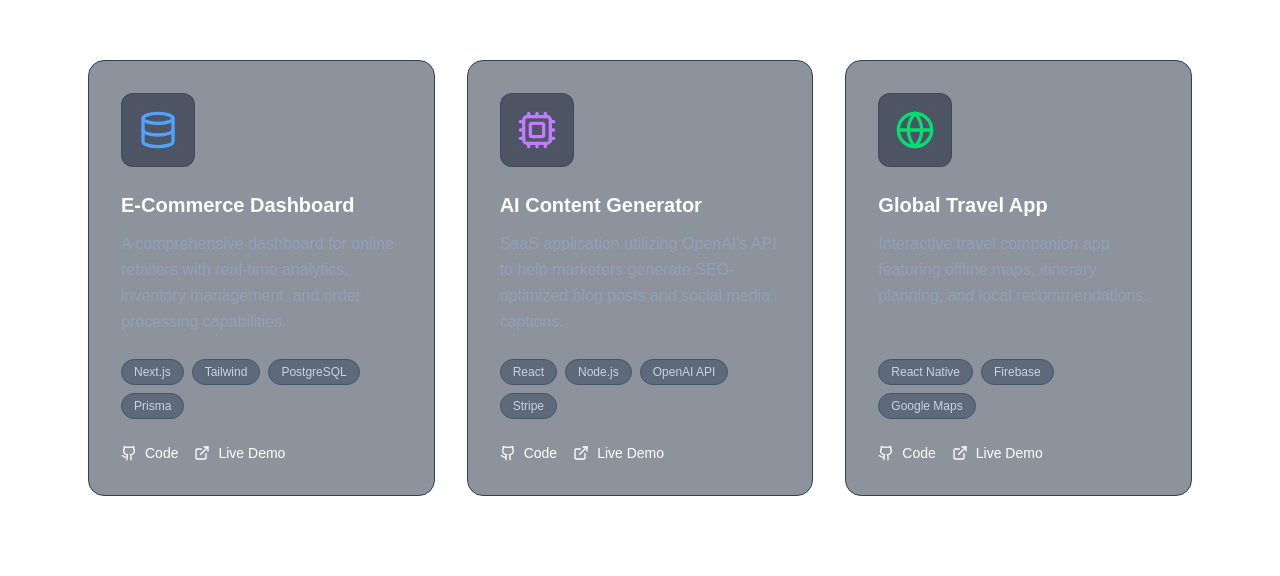
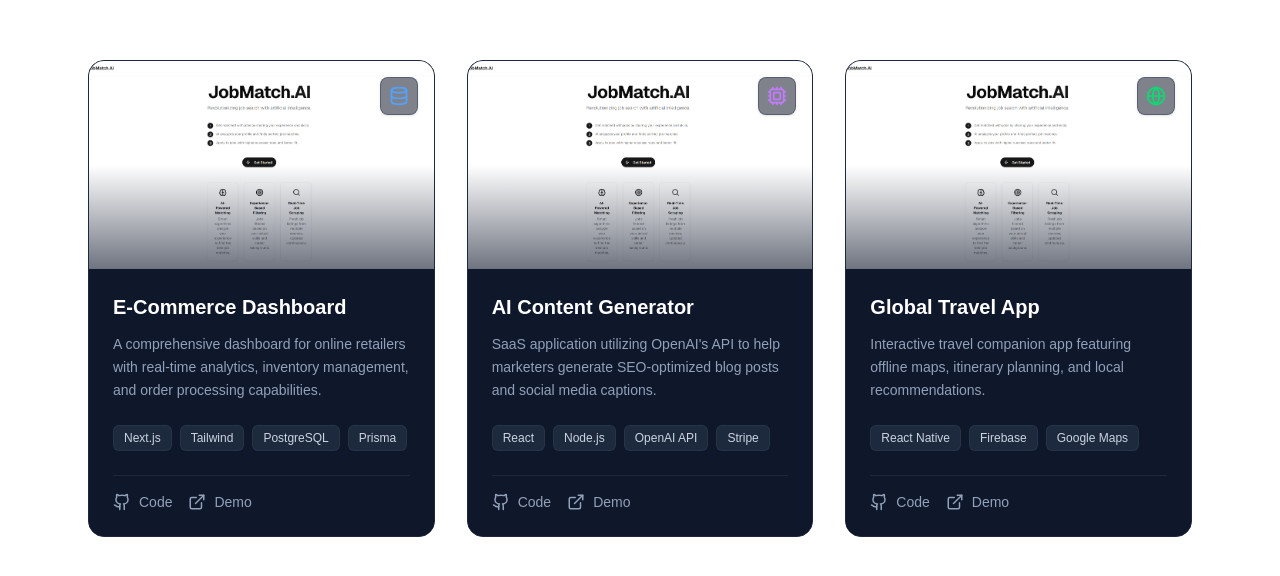
Before and after one commit to thereal4th/portfolio-website, a Next.js app: page /Projects in a window 1280 px wide. Shown: the part 164-740 px from the top of the page. Built offline with nearby package versions, Linux system fonts and the light colour scheme.

Commit message:
updated projects page

```diff
--- a/src/app/Home/page.tsx
+++ b/src/app/Home/page.tsx
@@ -36,10 +36,18 @@ interface HeroProps {
         </div>
 
         <div className="mb-4 flex justify-center gap-8 text-slate-500">
-          <GithubIcon className="hover:text-white cursor-pointer transition-colors" />
-          <LinkedinIcon className="hover:text-white cursor-pointer transition-colors" />
-          <Mail className="hover:text-white cursor-pointer transition-colors" />
-        </div>
+          <a href="https://github.com/thereal4th" target="_blank" rel="noopener noreferrer">
+            <GithubIcon className="hover:text-white cursor-pointer transition-colors" />
+          </a>
+
+          <a href="https://linkedin.com/in/alfredo-venturina-0475b532a" target="_blank" rel="noopener noreferrer">
+            <LinkedinIcon className="hover:text-white cursor-pointer transition-colors" />
+          </a>
+
+          <a href="https://mail.google.com/mail/?view=cm&fs=1&to=alfredoventurina@gmail.com" target="_blank" rel="noopener noreferrer">
+            <Mail className="hover:text-white cursor-pointer transition-colors" />
+          </a>
+      </div>
 
         <div className="inline-block mb-4 px-4 py-1.5 rounded-full border border-slate-700 bg-slate-800/50 backdrop-blur-sm">
           <span className="text-blue-400 text-sm font-medium flex items-center gap-2">
--- a/src/app/Projects/page.tsx
+++ b/src/app/Projects/page.tsx
@@ -6,10 +6,10 @@ import { JSX } from "react";
 const Projects: React.FC = () => {
   const getIcon = (type: string): JSX.Element => {
     switch (type) {
-      case 'Database': return <Database size={40} className="text-blue-400" />;
-      case 'Cpu': return <Cpu size={40} className="text-purple-400" />;
-      case 'Globe': return <Globe size={40} className="text-green-400" />;
-      default: return <Code size={40} className="text-blue-400" />;
+      case 'Database': return <Database size={20} className="text-blue-400" />;
+      case 'Cpu': return <Cpu size={20} className="text-purple-400" />;
+      case 'Globe': return <Globe size={20} className="text-green-400" />;
+      default: return <Code size={20} className="text-blue-400" />;
     }
   };
 
@@ -23,38 +23,57 @@ const Projects: React.FC = () => {
         {PORTFOLIO_DATA.projects.map((project, index) => (
           <div
             key={index}
-            className="group relative bg-slate-800/50 border border-slate-700 rounded-2xl p-8 hover:border-slate-500 transition-all duration-300 hover:-translate-y-2 overflow-hidden flex flex-col h-full"
+            className="group relative h-full"
           >
-            <div className={`absolute inset-0 bg-gradient-to-br ${project.color} opacity-0 group-hover:opacity-100 transition-opacity duration-500`} />
+            {/* Glow Effect Layer - appears on hover */}
+            <div className={`absolute -inset-0.5 bg-gradient-to-r ${project.color} rounded-2xl blur opacity-0 group-hover:opacity-75 transition duration-500`} />
 
-            <div className="relative z-10 flex flex-col h-full">
-              <div className="mb-6 p-4 bg-slate-900/50 rounded-xl w-fit backdrop-blur-sm border border-slate-700/50">
+            {/* Main Card Container */}
+            <div className="relative bg-slate-900 border border-slate-800 rounded-2xl overflow-hidden flex flex-col h-full hover:border-slate-700 transition-all duration-300">
+
+              {/* Thumbnail Image Section */}
+              <div className="relative h-52 w-full overflow-hidden">
+                {/* Gradient Overlay for better text contrast if needed */}
+                <div className="absolute inset-0 bg-gradient-to-t from-slate-900 via-transparent to-transparent z-10 opacity-60" />
+
+                <img
+                  src={project.thumbnail}
+                  alt={project.title}
+                  className="w-full h-full object-cover transition-transform duration-700 group-hover:scale-110 group-hover:rotate-1"
+                />
+
+                {/* Badge/Icon overlaid on image */}
+                <div className="absolute top-4 right-4 z-20 p-2 bg-slate-950/50 backdrop-blur-md rounded-lg border border-slate-700/50 shadow-sm">
                    {getIcon(project.iconType)}
                 </div>
+              </div>
 
+              {/* Content Section */}
+              <div className="p-6 flex flex-col flex-grow relative z-20 bg-slate-900">
                 <h3 className="text-xl font-bold text-white mb-3 group-hover:text-blue-400 transition-colors">
                   {project.title}
                 </h3>
 
-              <p className="text-slate-400 mb-6 leading-relaxed flex-grow">
+                <p className="text-slate-400 mb-6 text-sm leading-relaxed flex-grow">
                   {project.description}
                 </p>
 
                 <div className="flex flex-wrap gap-2 mb-6">
                   {project.tags.map((tag, i) => (
-                  <span key={i} className="text-xs font-medium px-3 py-1 rounded-full bg-slate-700/50 text-slate-300 border border-slate-600">
+                    <span key={i} className="text-xs font-medium px-2.5 py-1 rounded-md bg-slate-800 text-slate-300 border border-slate-700/50">
                       {tag}
                     </span>
                   ))}
                 </div>
 
-              <div className="flex items-center gap-4 mt-auto">
-                <a href="#" className="flex items-center gap-2 text-sm font-medium text-white hover:text-blue-400 transition-colors">
-                  <GithubIcon size={16} /> Code
+                <div className="flex items-center gap-4 mt-auto pt-4 border-t border-slate-800">
+                  <a href={project.github} target="_blank" className="flex items-center gap-2 text-sm font-medium text-slate-400 hover:text-white transition-colors">
+                    <GithubIcon size={18} /> Code
                   </a>
-                <a href="#" className="flex items-center gap-2 text-sm font-medium text-white hover:text-blue-400 transition-colors">
-                  <ExternalLink size={16} /> Live Demo
+                  <a href={project.demo} target="_blank" className="flex items-center gap-2 text-sm font-medium text-slate-400 hover:text-white transition-colors">
+                    <ExternalLink size={18} /> Demo
                   </a>
+                </div>
               </div>
             </div>
           </div>
--- a/src/app/clientlayout.tsx
+++ /dev/null
@@ -1,29 +0,0 @@
-"use client";
-
-import { useState, useEffect } from "react";
-import Navigation from "../components/Navigation";
-import ChatWidget from "../components/Chatwidget";
-
-export default function ClientLayout({ children }: { children: React.ReactNode }) {
-  const [isScrolled, setIsScrolled] = useState(false);
-
-  useEffect(() => {
-    const handleScroll = () => setIsScrolled(window.scrollY > 50);
-    window.addEventListener("scroll", handleScroll);
-    return () => window.removeEventListener("scroll", handleScroll);
-  }, []);
-
-  return (
-    <div className="relative min-h-screen overflow-x-hidden">
-      <Navigation isScrolled={isScrolled} />
-
-      {/* Global Animated Background */}
-      <div className="absolute top-20 left-10 w-72 h-72 bg-blue-500/10 rounded-full blur-3xl animate-pulse" />
-      <div className="absolute bottom-20 right-10 w-96 h-96 bg-purple-500/10 rounded-full blur-3xl animate-pulse delay-1000" />
-
-      <div className="relative z-10">{children}</div>
-
-      <ChatWidget />
-    </div>
-  );
-}
--- a/src/app/page.tsx
+++ b/src/app/page.tsx
@@ -47,7 +47,7 @@ const App: React.FC = () => {
         )}
 
         {activePage === 'about' && (
-          <div className="animate-in fade-in slide-in-from-bottom-4 duration-700">
+          <div className="animate-in fade-in slide-in-from-bottom-4 duration-1000">
             <About />
           </div>
         )}
--- a/src/data/PortfolioData.ts
+++ b/src/data/PortfolioData.ts
@@ -1,9 +1,12 @@
 interface Project {
   title: string;
+  thumbnail: string;
   description: string;
   tags: string[];
   iconType: 'Database' | 'Cpu' | 'Globe' | 'Code';
   color: string;
+  github: string;
+  demo?: string;
 }
 
 interface Experience {
@@ -38,30 +41,39 @@ const PORTFOLIO_DATA: PortfolioData = {
   projects: [
     {
       title: "E-Commerce Dashboard",
+      thumbnail: "/image.png",
       description: "A comprehensive dashboard for online retailers with real-time analytics, inventory management, and order processing capabilities.",
       tags: ["Next.js", "Tailwind", "PostgreSQL", "Prisma"],
       iconType: "Database",
-      color: "from-blue-500/20 to-cyan-500/20"
+      color: "from-blue-500/20 to-cyan-500/20",
+      github: "#",
+      demo: "#"
     },
     {
       title: "AI Content Generator",
+      thumbnail: "/image.png",
       description: "SaaS application utilizing OpenAI's API to help marketers generate SEO-optimized blog posts and social media captions.",
       tags: ["React", "Node.js", "OpenAI API", "Stripe"],
       iconType: "Cpu",
-      color: "from-purple-500/20 to-pink-500/20"
+      color: "from-purple-500/20 to-pink-500/20",
+      github: "#",
+      demo: "#"
     },
     {
       title: "Global Travel App",
+      thumbnail: "/image.png",
       description: "Interactive travel companion app featuring offline maps, itinerary planning, and local recommendations.",
       tags: ["React Native", "Firebase", "Google Maps"],
       iconType: "Globe",
-      color: "from-green-500/20 to-emerald-500/20"
+      color: "from-green-500/20 to-emerald-500/20",
+      github: "#",
+      demo: "#"
     }
   ],
   experience: [
-    { year: "2024", role: "Machine Learning Intern", company: "Tech Lab", desc: "Experimented with PyTorch models for natural language processing tasks." },
-    { year: "2023", role: "Full Stack Developer", company: "StartUp Galaxy", desc: "Developed key features for a high-growth SaaS product using React and Node.js." },
-    { year: "2022", role: "Junior Developer", company: "Creative Agency", desc: "Built responsive marketing sites for clients using modern web technologies." }
+    { year: "2024", role: "Machine Learning Engineer", company: "Techstack", desc: "Developed the deep learning model and classification pipeline for our Thesis project." },
+    { year: "2023", role: "Front End Developer", company: "Casa De Margarita", desc: "Developed a simple vanila javascript, html, and css landing page for Casa De Margarita, a pool and events place." },
+    { year: "2022", role: "Programming Hobbyist", company: "", desc: "This was when I took up programming courses and started developing mini console projects." }
   ]
 };
 
```
Also changed, not shown: public/image.png (added). Lines whose indentation alone changed are shown as unchanged.
